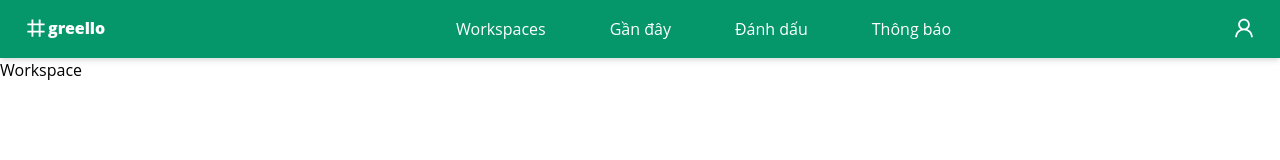
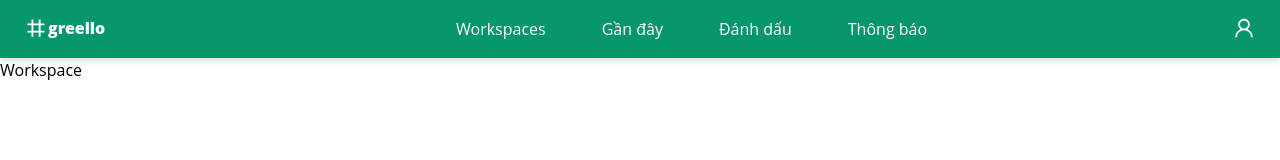
Before and after one commit to SilvirD/TodoApp-FinalProject, a React (Create React App) app: page / in a window 1280 px wide. Shown: the top 160 px of the page. Built offline with nearby package versions, Linux system fonts and the light colour scheme.

Commit message:
fixed space problem between li tag

```diff
--- a/src/index.css
+++ b/src/index.css
@@ -39,13 +39,13 @@ body {
 }
 
 .navlinks ul {
-    @apply space-x-10 m-0 p-0
+    @apply md:space-x-5 lg:space-x-8 m-0 p-0
     flex flex-col md:flex-row
     w-full md:w-auto;
 }
 
 .navlinks li {
-    @apply list-none m-0 text-center;
+    @apply m-0 p-0 text-center;
 }
 
 .navlinks li a {
```
